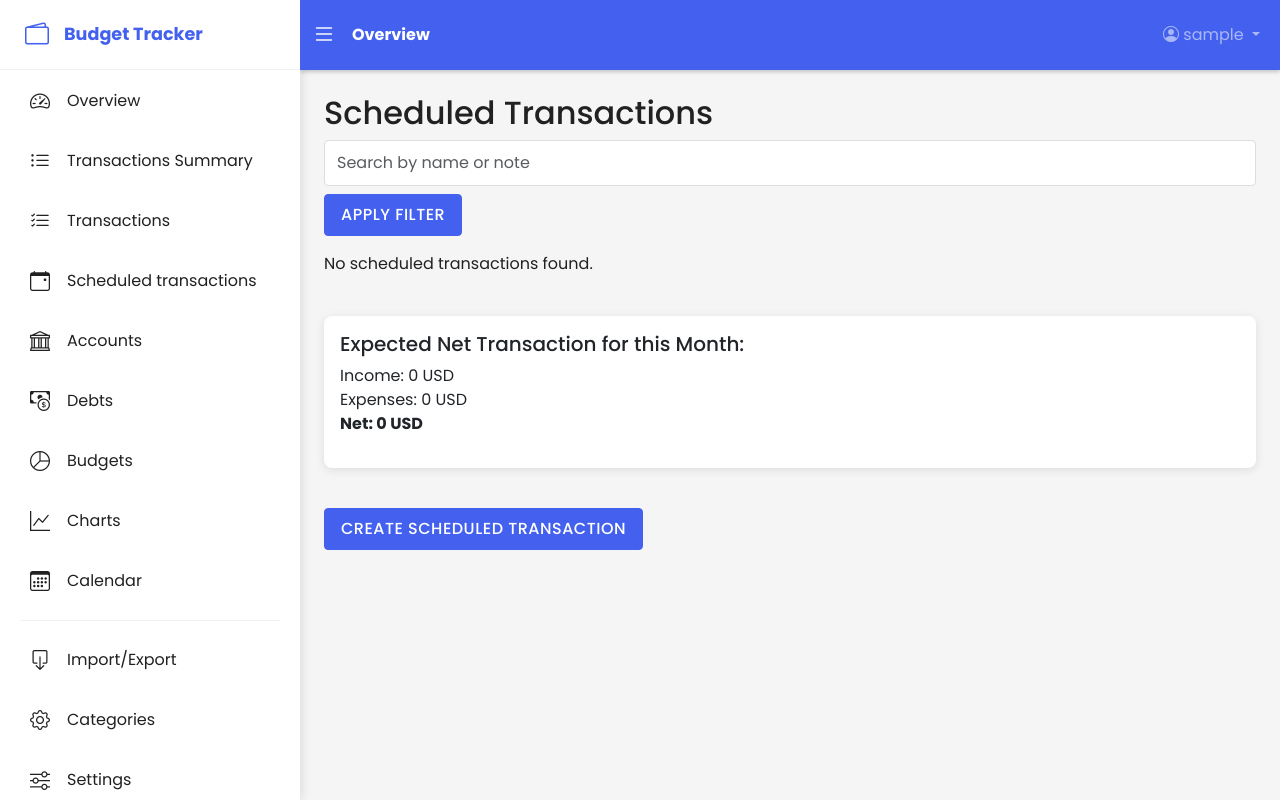
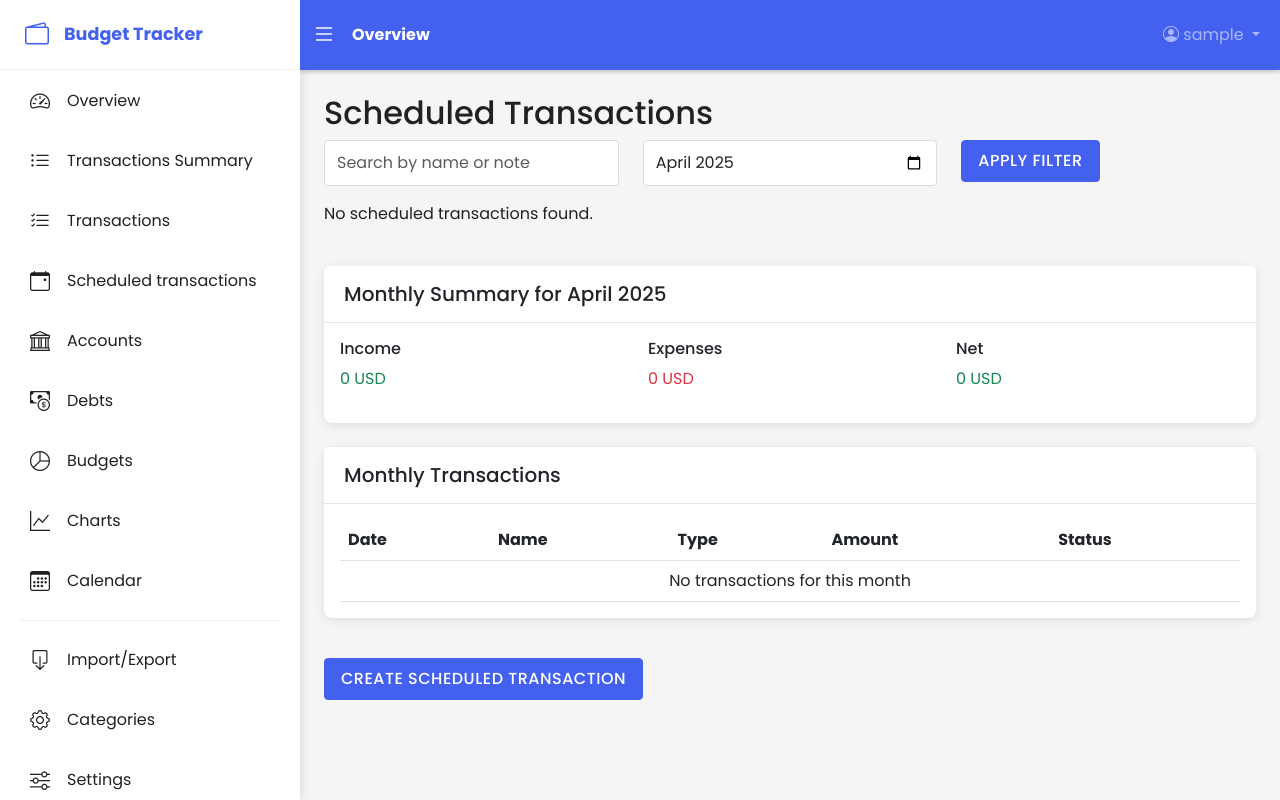
Before and after one commit to sageofnotrade/cs126le2, a Django app: page /finances/scheduled/ in a window 1280 px wide. Run offline with Django 5.2, Linux system fonts and the light colour scheme; the visitor is signed in with stand-in values (Sample User, id 1); data that the repository does not hold is empty.

Commit message:
completes Scheduled transaction feature
on scheduled transactions tab, it allows:
- create, edit, and delete scheduled_transaction entries
- search through all entries by names or notes, filter by months
- displays the selected month's summary (projected total income/expense/net)
- displays the list of selected month's path transactions and scheduled transactions

```diff
--- a/finances/views.py
+++ b/finances/views.py
@@ -7,7 +7,7 @@ from django.http import HttpResponse, JsonResponse
 from django.utils import timezone
 from django.contrib.auth.forms import UserCreationForm
 from django.contrib.auth import login, logout
-from datetime import timedelta
+from datetime import timedelta, datetime
 import calendar
 import csv
 import json
@@ -50,25 +50,91 @@ def signup(request):
 
 @login_required
 def scheduled_transactions(request):
+    search_query = request.GET.get('search', '')
+    month_str = request.GET.get('month', '')
+
+    # Parse selected month or use current month
+    if month_str:
+        try:
+            selected_month = datetime.strptime(month_str, '%Y-%m')
+        except ValueError:
+            selected_month = timezone.now()
+    else:
+        selected_month = timezone.now()
+
+    # Get the first and last day of the selected month
+    first_day = selected_month.replace(day=1)
+    if selected_month.month == 12:
+        last_day = selected_month.replace(year=selected_month.year + 1, month=1, day=1) - timezone.timedelta(days=1)
+    else:
+        last_day = selected_month.replace(month=selected_month.month + 1, day=1) - timezone.timedelta(days=1)
+
+    # Get scheduled transactions
     scheduled_transactions = ScheduledTransaction.objects.filter(user=request.user)
-
-    search = request.GET.get('search', '')
-    if search:
+    if search_query:
         scheduled_transactions = scheduled_transactions.filter(
-            Q(name__icontains=search) |
-            Q(note__icontains=search)
+            Q(name__icontains=search_query) | Q(note__icontains=search_query)
         )
 
-    income_sum = scheduled_transactions.filter(transaction_type='income', date_scheduled__month=timezone.now().month).aggregate(Sum('amount'))['amount__sum'] or 0
-    expense_sum = scheduled_transactions.filter(transaction_type='expense', date_scheduled__month=timezone.now().month).aggregate(Sum('amount'))['amount__sum'] or 0
-
-    net_sum = income_sum - expense_sum
+    # Get actual transactions for the selected month
+    actual_transactions = Transaction.objects.filter(
+        user=request.user,
+        date__range=[first_day, last_day]
+    )
+
+    # Calculate expected amounts for the selected month
+    expected_income = 0
+    expected_expense = 0
+    monthly_transactions = []
+
+    # Add actual transactions
+    for transaction in actual_transactions:
+        if transaction.type == 'income':
+            expected_income += transaction.amount
+        else:
+            expected_expense += transaction.amount
+
+        monthly_transactions.append({
+            'date': transaction.date,
+            'name': transaction.title,
+            'type': transaction.type,
+            'amount': transaction.amount,
+            'is_scheduled': False
+        })
+
+    # Add scheduled transactions
+    for scheduled in scheduled_transactions:
+        # Get all occurrences for the selected month
+        occurrences = scheduled.get_occurrences_for_month(selected_month.year, selected_month.month)
+
+        for occurrence_date in occurrences:
+            if scheduled.transaction_type == 'income':
+                expected_income += scheduled.amount
+            else:
+                expected_expense += scheduled.amount
+
+            monthly_transactions.append({
+                'date': occurrence_date,
+                'name': scheduled.name,
+                'type': scheduled.transaction_type,
+                'amount': scheduled.amount,
+                'is_scheduled': True
+            })
+
+    # Sort transactions by date
+    monthly_transactions.sort(key=lambda x: x['date'])
+
+    # Calculate net
+    net_sum = expected_income - expected_expense
 
     context = {
         'scheduled_transactions': scheduled_transactions,
-        'income_sum': income_sum,
-        'expense_sum': expense_sum,
+        'monthly_transactions': monthly_transactions,
+        'income_sum': expected_income,
+        'expense_sum': expected_expense,
         'net_sum': net_sum,
+        'search_query': search_query,
+        'selected_month': selected_month,
     }
 
     return render(request, 'finances/scheduled_transactions.html', context)
--- a/templates/finances/scheduled_transactions.html
+++ b/templates/finances/scheduled_transactions.html
@@ -5,8 +5,17 @@
     <h2>Scheduled Transactions</h2>
 
     <form method="GET" class="mb-3">
-        <input type="text" class="form-control" name="search" placeholder="Search by name or note" value="{{ request.GET.search }}">
-        <button type="submit" class="btn btn-primary mt-2">Apply Filter</button>
+        <div class="row">
+            <div class="col-md-4">
+                <input type="text" class="form-control" name="search" placeholder="Search by name or note" value="{{ request.GET.search }}">
+            </div>
+            <div class="col-md-4">
+                <input type="month" class="form-control" name="month" value="{{ selected_month|date:'Y-m' }}">
+            </div>
+            <div class="col-md-4">
+                <button type="submit" class="btn btn-primary">Apply Filter</button>
+            </div>
+        </div>
     </form>
 
     <ul class="list-group">
@@ -35,13 +44,72 @@
     </ul>
 
     <div class="card mt-4">
+        <div class="card-header">
+            <h5 class="mb-0">Monthly Summary for {{ selected_month|date:"F Y" }}</h5>
+        </div>
         <div class="card-body">
-            <h5>Expected Net Transaction for this Month:</h5>
-            <p>
-                Income: {{ income_sum }} USD<br>
-                Expenses: {{ expense_sum }} USD<br>
-                <strong>Net: {{ net_sum }} USD</strong>
-            </p>
+            <div class="row">
+                <div class="col-md-4">
+                    <h6>Income</h6>
+                    <p class="text-success">{{ income_sum }} USD</p>
+                </div>
+                <div class="col-md-4">
+                    <h6>Expenses</h6>
+                    <p class="text-danger">{{ expense_sum }} USD</p>
+                </div>
+                <div class="col-md-4">
+                    <h6>Net</h6>
+                    <p class="{% if net_sum >= 0 %}text-success{% else %}text-danger{% endif %}">
+                        {{ net_sum }} USD
+                    </p>
+                </div>
+            </div>
+        </div>
+    </div>
+
+    <div class="card mt-4">
+        <div class="card-header">
+            <h5 class="mb-0">Monthly Transactions</h5>
+        </div>
+        <div class="card-body">
+            <div class="table-responsive">
+                <table class="table">
+                    <thead>
+                        <tr>
+                            <th>Date</th>
+                            <th>Name</th>
+                            <th>Type</th>
+                            <th>Amount</th>
+                            <th>Status</th>
+                        </tr>
+                    </thead>
+                    <tbody>
+                        {% for transaction in monthly_transactions %}
+                            <tr>
+                                <td>{{ transaction.date|date:"Y-m-d" }}</td>
+                                <td>{{ transaction.name }}</td>
+                                <td>
+                                    <span class="badge {% if transaction.type == 'income' %}bg-success{% else %}bg-danger{% endif %}">
+                                        {{ transaction.type }}
+                                    </span>
+                                </td>
+                                <td>{{ transaction.amount }} USD</td>
+                                <td>
+                                    {% if transaction.is_scheduled %}
+                                        <span class="badge bg-warning">Scheduled</span>
+                                    {% else %}
+                                        <span class="badge bg-success">Completed</span>
+                                    {% endif %}
+                                </td>
+                            </tr>
+                        {% empty %}
+                            <tr>
+                                <td colspan="5" class="text-center">No transactions for this month</td>
+                            </tr>
+                        {% endfor %}
+                    </tbody>
+                </table>
+            </div>
         </div>
     </div>
 
```
Also changed, not shown: finances/models.py (+38 -8 lines), finances/migrations/0015_scheduledtransaction_last_occurrence_and_more.py (added).
